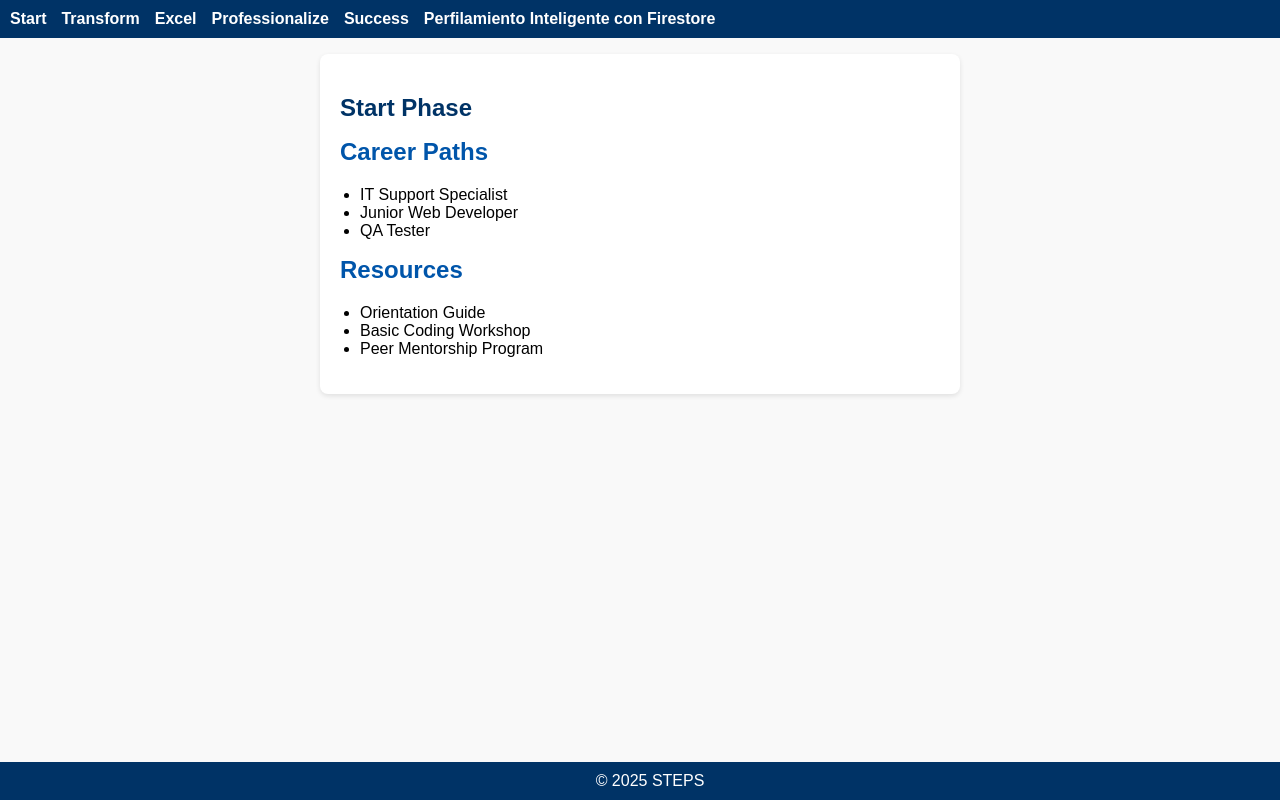
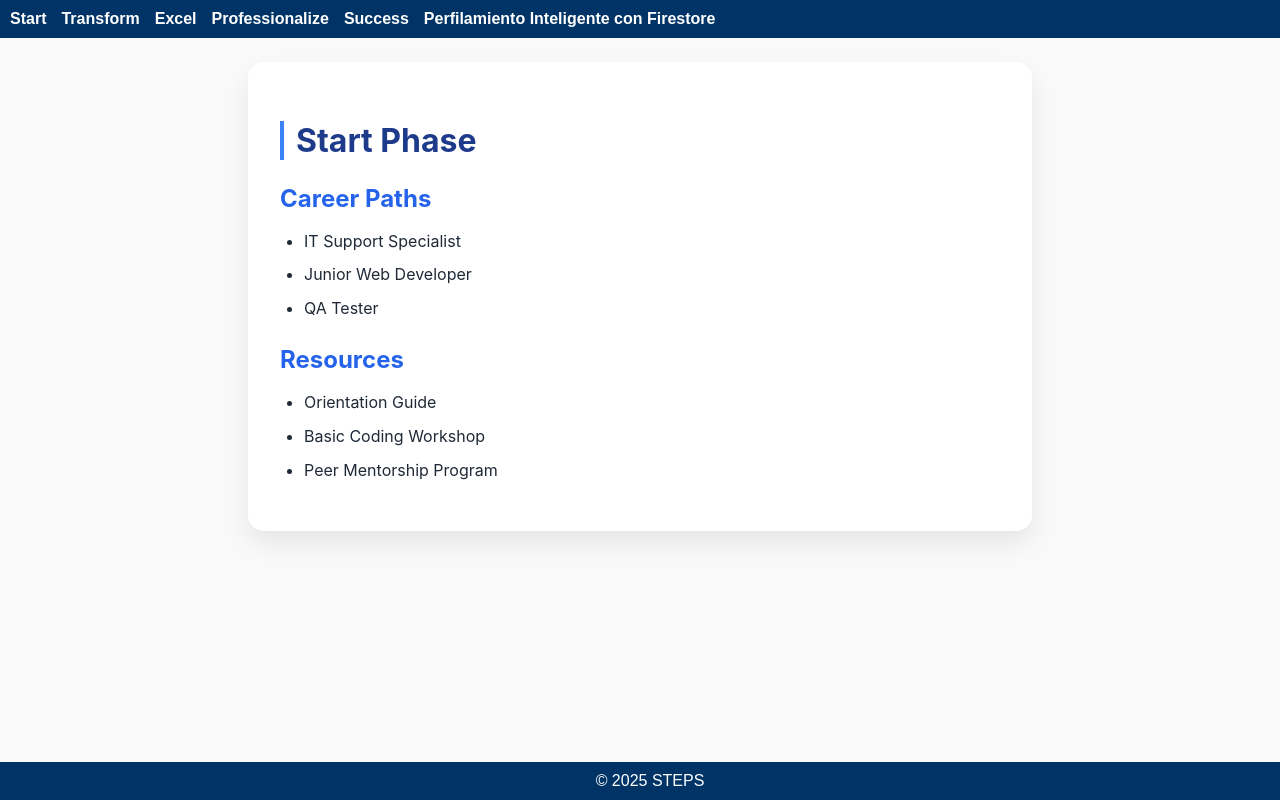
Before and after one commit to NormaMurillo/stepswebsiteai, a React (Create React App) app: page / in a window 1280 px wide. Built offline with nearby package versions, Linux system fonts and the light colour scheme; no server answers.

Commit message:
Update phase.css

```diff
--- a/src/Styles/phase.css
+++ b/src/Styles/phase.css
@@ -1,25 +1,69 @@
 /* src/styles/phase.css */
+
 .phase {
-  background: white;
-  border-radius: 8px;
-  padding: 20px;
-  margin: 16px auto;
-  max-width: 600px;
-  box-shadow: 0 2px 5px rgba(0, 0, 0, 0.1);
+  background: #ffffff;
+  border-radius: 16px;
+  padding: 32px;
+  margin: 24px auto;
+  max-width: 720px;
+  box-shadow: 0 12px 24px rgba(0, 0, 0, 0.08);
+  font-family: 'Inter', 'Segoe UI', sans-serif;
+  color: #1f2937;
+  transition: all 0.3s ease-in-out;
+}
+
+.phase:hover {
+  transform: translateY(-4px);
+  box-shadow: 0 16px 32px rgba(0, 0, 0, 0.12);
 }
 
 .phase h1 {
-  color: #003366;
-  margin-bottom: 16px;
+  color: #1e3a8a;
+  font-size: 2rem;
+  margin-bottom: 24px;
+  border-left: 4px solid #3b82f6;
+  padding-left: 12px;
 }
 
-.phase h2,
+.phase h2 {
+  color: #2563eb;
+  font-size: 1.5rem;
+  margin-top: 24px;
+  margin-bottom: 12px;
+}
+
 .phase h3 {
-  color: #0055aa;
-  margin-top: 12px;
+  color: #3b82f6;
+  font-size: 1.25rem;
+  margin-top: 20px;
+  margin-bottom: 10px;
 }
 
 .phase ul {
   list-style-type: disc;
-  padding-left: 20px;
+  padding-left: 24px;
+  margin-bottom: 16px;
 }
+
+.phase li {
+  margin-bottom: 8px;
+  line-height: 1.6;
+}
+
+@media (max-width: 600px) {
+  .phase {
+    padding: 20px;
+  }
+
+  .phase h1 {
+    font-size: 1.5rem;
+  }
+
+  .phase h2 {
+    font-size: 1.25rem;
+  }
+
+  .phase h3 {
+    font-size: 1.1rem;
+  }
+}
```
